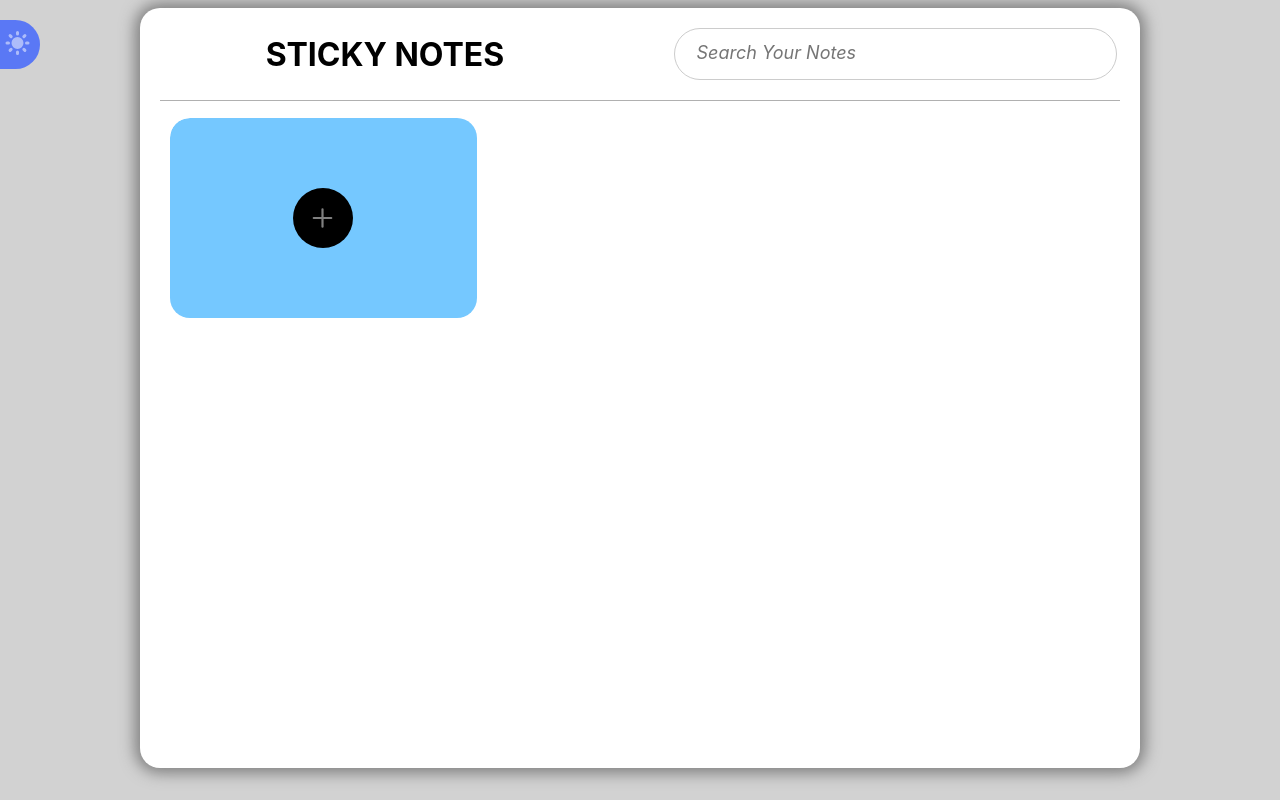
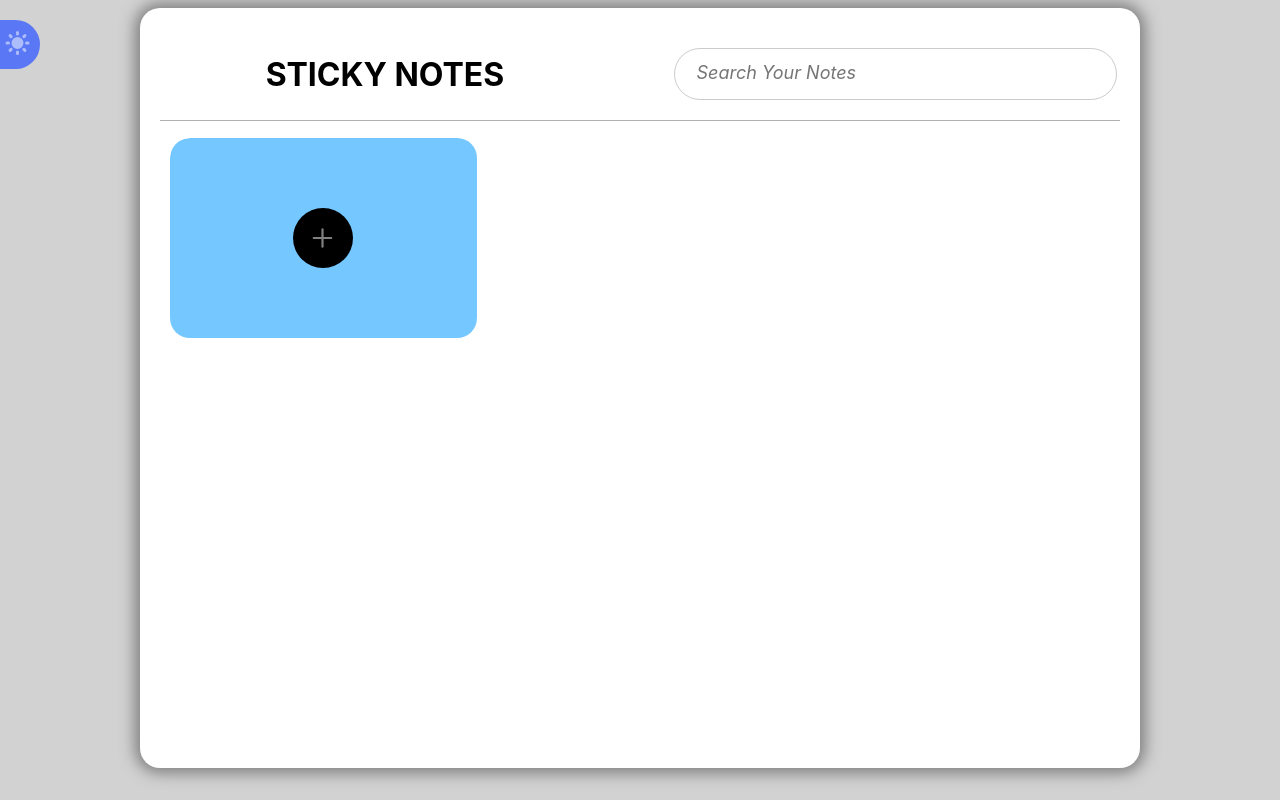
Before and after one commit to thushara-abeykoon/sticky-notes, a React (Create React App) app: page / in a window 1280 px wide. Built offline with nearby package versions, Linux system fonts and the light colour scheme.

Commit message:
fixed several bugs

```diff
--- a/src/StyleSheets/App.css
+++ b/src/StyleSheets/App.css
@@ -21,6 +21,5 @@
 @media (max-width: 370px) {
     .main{
         max-width: 100%;
-        padding: 0;
     }
 }
--- a/src/StyleSheets/Header.css
+++ b/src/StyleSheets/Header.css
@@ -6,7 +6,7 @@ h1{
 header{
     width: 100%;
     margin:auto;
-    padding-bottom: 20px;
+    padding: 20px 0;
 }
 .container{
     display: grid;
```
